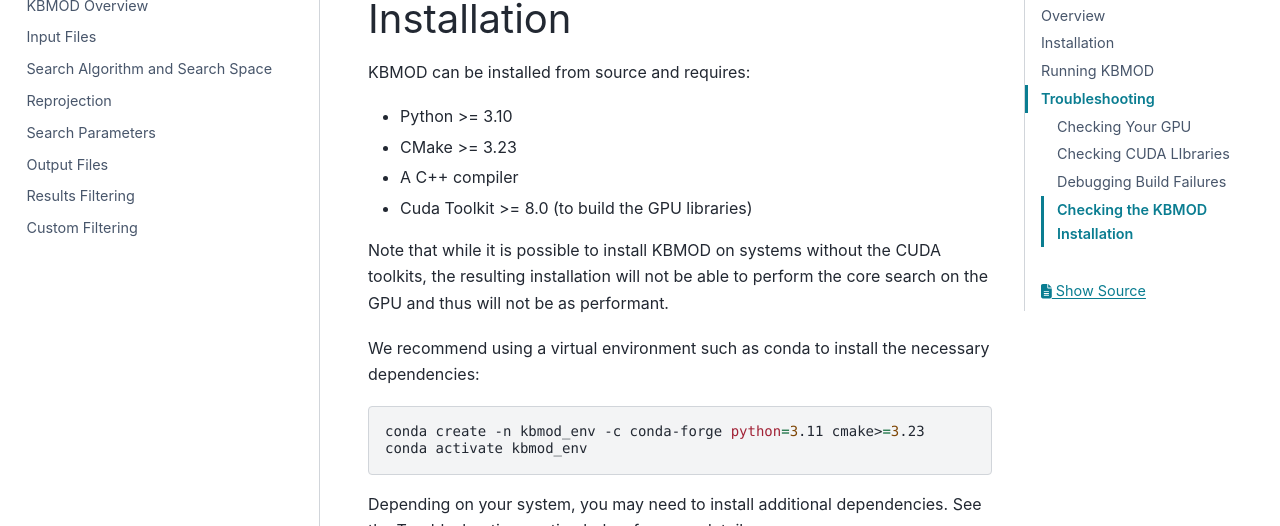
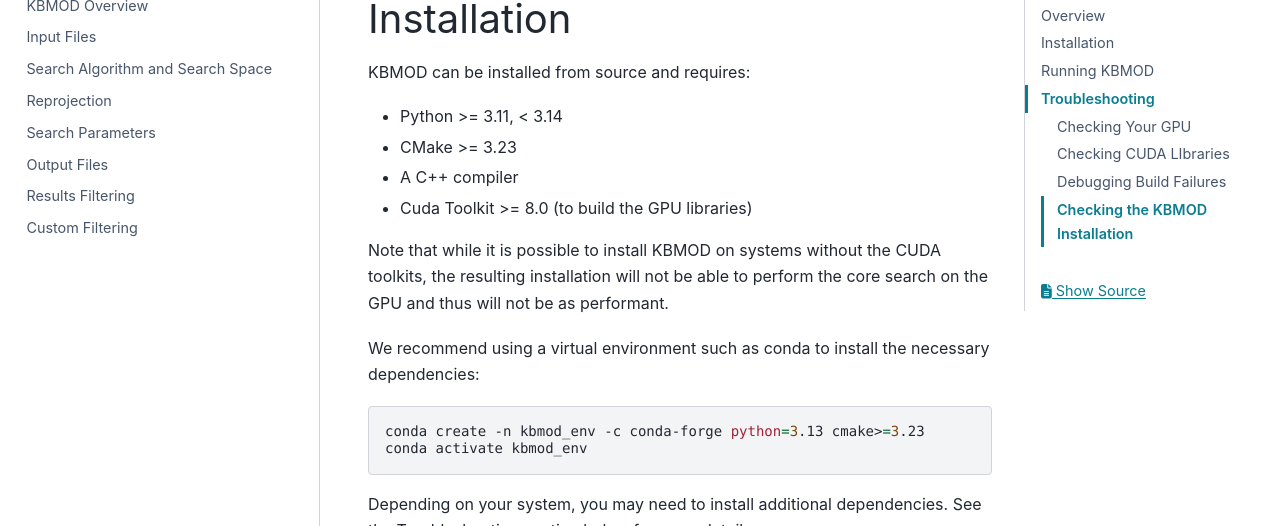
Before and after one commit to dirac-institute/kbmod, a Sphinx documentation site: the page built from docs/source/user_manual/index.rst, in a window 1280 px wide and 900 px high, scrolled down 464 px. Shown: the part 154-680 px from the top of the window. Built offline with Sphinx 7.4.7 and the PyData theme 0.15.4, drawn with Linux system fonts in a browser that asks for light colours; pages that are not in the unit, such as notebooks, are missing from menus.

Commit message:
Refresh Python support and recommend 3.13

```diff
--- a/docs/source/user_manual/index.rst
+++ b/docs/source/user_manual/index.rst
@@ -25,7 +25,7 @@
 
 KBMOD can be installed from source and requires:
 
-* Python >= 3.10
+* Python >= 3.11, < 3.14
 * CMake >= 3.23
 * A C++ compiler
 * Cuda Toolkit >= 8.0 (to build the GPU libraries)
@@ -36,7 +36,7 @@
 
 .. code-block:: bash
 
-    conda create -n kbmod_env -c conda-forge python=3.11 cmake>=3.23
+    conda create -n kbmod_env -c conda-forge python=3.13 cmake>=3.23
     conda activate kbmod_env
 
 Depending on your system, you may need to install additional dependencies. See the Troubleshooting section below for more details.
--- a/pyproject.toml
+++ b/pyproject.toml
@@ -14,7 +14,7 @@
 description = "Moving object detection library implemented on GPUs"
 license-files = ["LICENSE", ]
 readme = "README.md"
-requires-python = "<3.14"
+requires-python = ">=3.11,<3.14"
 keywords = ["astronomy", "astrophysics", "image_processing", "gpu"]
 classifiers = [
     "Development Status :: 3 - Beta",
@@ -100,7 +100,7 @@
 # formatting configuration as specified at developer.lsst.io
 [tool.black]
 line-length = 110
-target-version = ["py39", "py310", "py311"]
+target-version = ["py311"]
 extend-exclude = "data/|docs/|include/|lib/|setup.py"
 
 [tool.isort]
```
Also changed, not shown: 1 other file.
